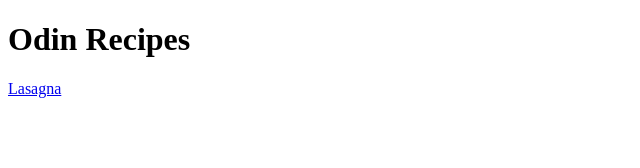
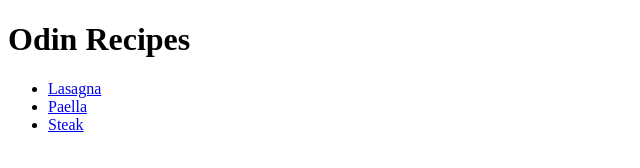
Before and after one commit to dwightmoran/odin-recipes, a plain HTML site: page index.html in a window 1280 px wide. Shown: the whole page, without its empty margins (0-640 px from the left). Drawn offline with Linux system fonts and the light colour scheme.

Commit message:
Add page links to index

```diff
--- a/index.html
+++ b/index.html
@@ -8,6 +8,10 @@
 </head>
 <body>
     <h1>Odin Recipes</h1>
-    <a href="recipes/lasagna.html">Lasagna</a>
+    <ul>
+    <li><a href="recipes/lasagna.html">Lasagna</a></li>
+    <li><a href="recipes/paella.html">Paella</a></li>
+    <li><a href="recipes/steak.html">Steak</a></li>
+    </ul>
 </body>
 </html>
```
